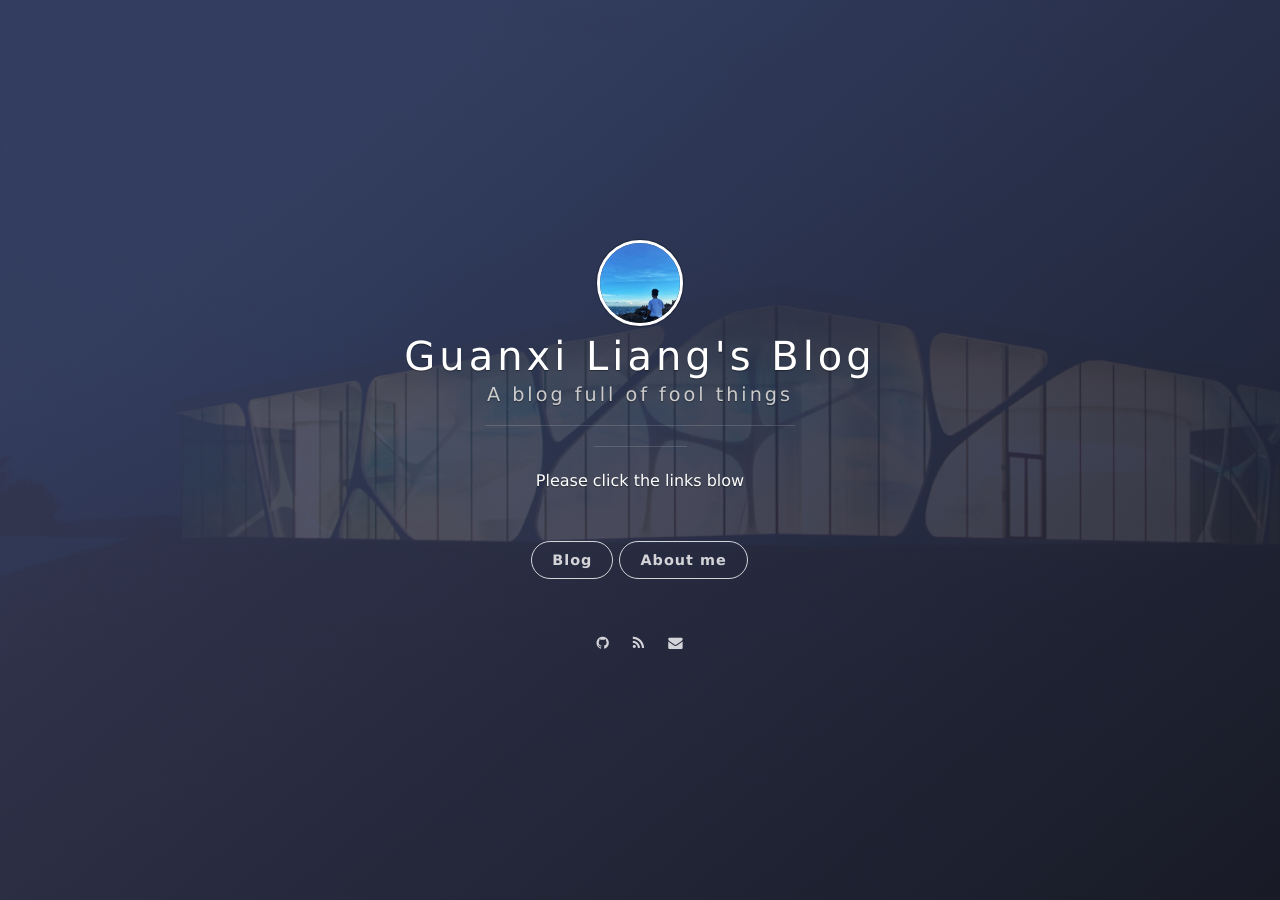
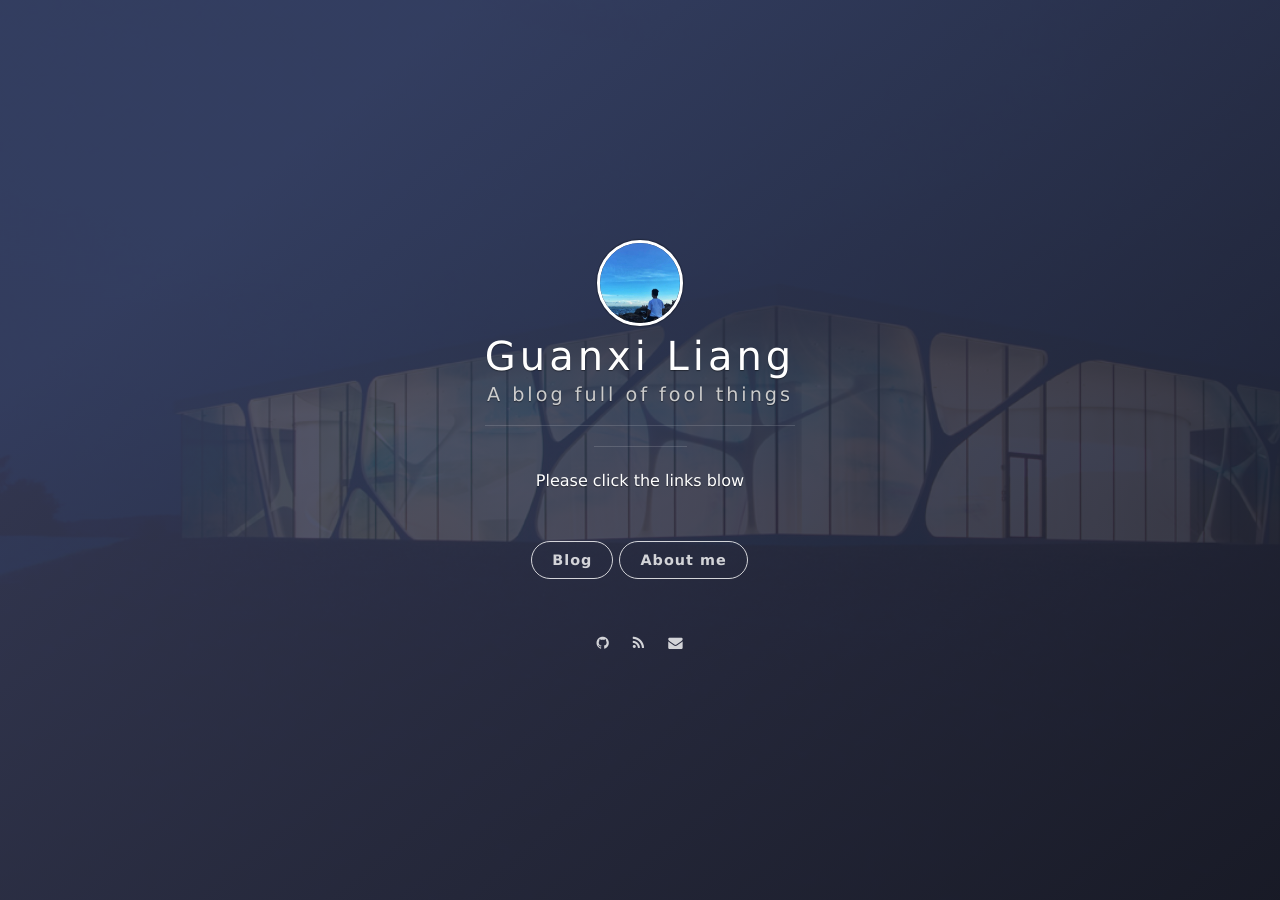
Before and after one commit to garyliang07/garyliang07.github.io, a Jekyll site: the page built from index.html, in a window 1280 px wide. Built offline with Jekyll 4.4.1, drawn with Linux system fonts in a browser that asks for light colours; nearby versions of some CDN libraries; the list of posts is cut into pages by our own code.

Commit message:
change the blog's name

```diff
--- a/_config.yml
+++ b/_config.yml
@@ -1,5 +1,5 @@
 # Basic
-title: Guanxi Liang's Blog
+title: Guanxi Liang
 subtitle: A blog full of fool things
 welcome_message: Please click the links blow
 description:
```
